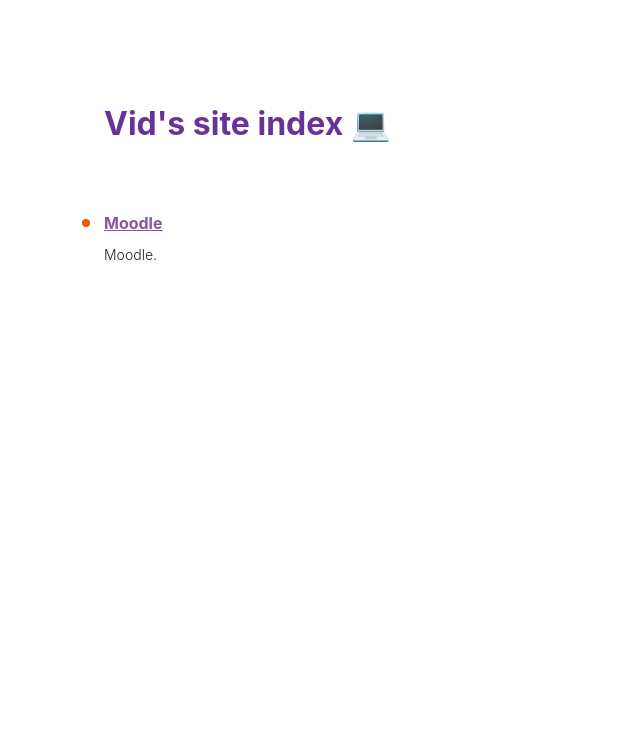
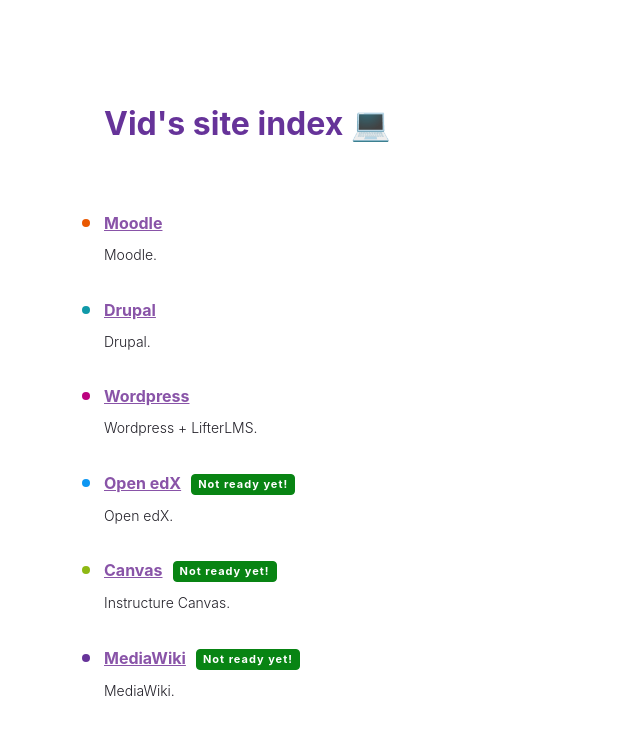
Before and after one commit to Vidminas/raspi-homepage, a Gatsby site: page / in a window 1280 px wide. Shown: the whole page, without its empty margins (0-640 px from the left). Built offline with nearby package versions, Linux system fonts and the light colour scheme; Gatsby itself is replaced by a stand-in of ours.

Commit message:
Add links to prototype sites

```diff
--- a/src/pages/index.tsx
+++ b/src/pages/index.tsx
@@ -98,42 +98,44 @@ const links = [
       "Moodle.",
     color: "#E95800",
   },
-  // {
-  //   text: "How to Guides",
-  //   url: "https://www.gatsbyjs.com/docs/how-to/",
-  //   description:
-  //     "Practical step-by-step guides to help you achieve a specific goal. Most useful when you're trying to get something done.",
-  //   color: "#1099A8",
-  // },
-  // {
-  //   text: "Reference Guides",
-  //   url: "https://www.gatsbyjs.com/docs/reference/",
-  //   description:
-  //     "Nitty-gritty technical descriptions of how Gatsby works. Most useful when you need detailed information about Gatsby's APIs.",
-  //   color: "#BC027F",
-  // },
-  // {
-  //   text: "Conceptual Guides",
-  //   url: "https://www.gatsbyjs.com/docs/conceptual/",
-  //   description:
-  //     "Big-picture explanations of higher-level Gatsby concepts. Most useful for building understanding of a particular topic.",
-  //   color: "#0D96F2",
-  // },
-  // {
-  //   text: "Plugin Library",
-  //   url: "https://www.gatsbyjs.com/plugins",
-  //   description:
-  //     "Add functionality and customize your Gatsby site or app with thousands of plugins built by our amazing developer community.",
-  //   color: "#8EB814",
-  // },
-  // {
-  //   text: "Build and Host",
-  //   url: "https://www.gatsbyjs.com/cloud",
-  //   badge: true,
-  //   description:
-  //     "Now you’re ready to show the world! Give your Gatsby site superpowers: Build and host on Gatsby Cloud. Get started for free!",
-  //   color: "#663399",
-  // },
+  {
+    text: "Drupal",
+    url: "drupal/",
+    description:
+      "Drupal.",
+    color: "#1099A8",
+  },
+  {
+    text: "Wordpress",
+    url: "wp/",
+    description:
+      "Wordpress + LifterLMS.",
+    color: "#BC027F",
+  },
+  {
+    text: "Open edX",
+    url: "openedx/",
+    badge: true,
+    description:
+      "Open edX.",
+    color: "#0D96F2",
+  },
+  {
+    text: "Canvas",
+    url: "canvas/",
+    badge: true,
+    description:
+      "Instructure Canvas.",
+    color: "#8EB814",
+  },
+  {
+    text: "MediaWiki",
+    url: "mediawiki/",
+    badge: true,
+    description:
+      "MediaWiki.",
+    color: "#663399",
+  },
 ]
 
 const IndexPage: React.FC<PageProps> = () => {
@@ -169,8 +171,8 @@ const IndexPage: React.FC<PageProps> = () => {
                 {link.text}
               </a>
               {link.badge && (
-                <span style={badgeStyle} aria-label="New Badge">
-                  NEW!
+                <span style={badgeStyle} aria-label="Not Ready Yet Badge">
+                  Not ready yet!
                 </span>
               )}
               <p style={descriptionStyle}>{link.description}</p>
```
